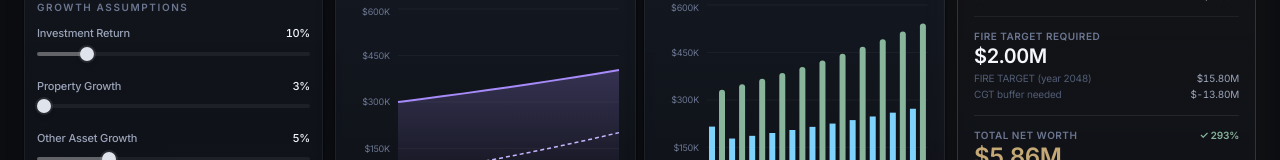
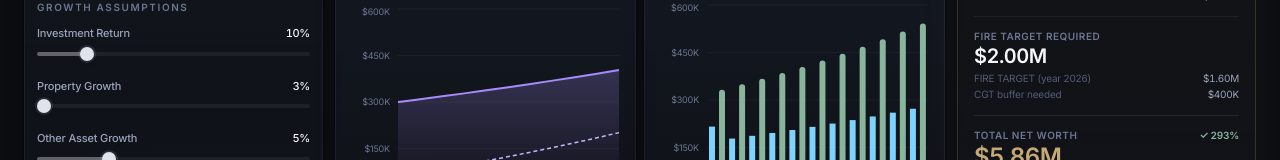
Before and after one commit to fhshinde/finsplanoz, a React (Vite) app: page / in a window 1280 px wide. Shown: the part 484-644 px from the top of the page. Built offline with nearby package versions, Linux system fonts and the light colour scheme.

Commit message:
Fix FIRE TARGET math when gross override is set
- Derive consistent nominal spendable from gross override (gross × 0.765 + 0.235 × startLiquid)
- Recompute FIRE year against the override gross
- Clamp CGT buffer to >= 0

```diff
--- a/src/modules/finance/FinTaxFlow.tsx
+++ b/src/modules/finance/FinTaxFlow.tsx
@@ -112,7 +112,21 @@ export default function FinTaxFlow() {
   // Gross liquid required so that AFTER CGT you net the target (in nominal year-FIRE $)
   const fireTargetGrossDerived = Math.max(0, (fireTargetNominal - 0.235 * startPortfolioAud) / 0.765);
   const fireTargetGross = grossFireTargetOverride ?? fireTargetGrossDerived;
-  const fireCgtBuffer = fireTargetGross - fireTargetNominal;
+  // When user overrides gross, derive consistent spendable (nominal-after-CGT) and recompute the FIRE year against that gross
+  const displayedFireTargetNominal = grossFireTargetOverride !== null
+    ? Math.max(0, fireTargetGross * 0.765 + 0.235 * startPortfolioAud)
+    : fireTargetNominal;
+  const displayedFireYear = (() => {
+    if (grossFireTargetOverride === null) return fireCalc.fireYear;
+    let bal = d.nw;
+    const r = portReturn / 100;
+    for (let y = 0; y < 60; y++) {
+      if (bal >= grossFireTargetOverride) return new Date().getFullYear() + y;
+      bal = bal * (1 + r);
+    }
+    return null;
+  })();
+  const fireCgtBuffer = Math.max(0, fireTargetGross - displayedFireTargetNominal);
   const totalNetWorth = portfolioAfterCgt + propertyAfterTax + finalInsurance + finalOtherAsset;
   const fireProgress = (totalNetWorth / fireTargetGross) * 100;
   const fireReached = totalNetWorth >= fireTargetGross;
@@ -269,7 +283,7 @@ export default function FinTaxFlow() {
               <div className="text-[10px] uppercase tracking-wider text-ink-400 font-semibold">FIRE TARGET REQUIRED</div>
               <div className="num text-xl text-ink-50 font-semibold mt-0.5 leading-none">{fmtAud(fireTargetGross, true)}</div>
               <div className="text-[10px] text-ink-500 mt-1 leading-relaxed">
-                <div className="flex justify-between"><span>FIRE TARGET (year {fireCalc.fireYear ?? '—'})</span><span className="num text-ink-300">{fmtAud(fireTargetNominal, true)}</span></div>
+                <div className="flex justify-between"><span>FIRE TARGET (year {displayedFireYear ?? '—'})</span><span className="num text-ink-300">{fmtAud(displayedFireTargetNominal, true)}</span></div>
                 <div className="flex justify-between"><span>CGT buffer needed</span><span className="num text-ink-300">{fmtAud(fireCgtBuffer, true)}</span></div>
               </div>
             </div>
```
